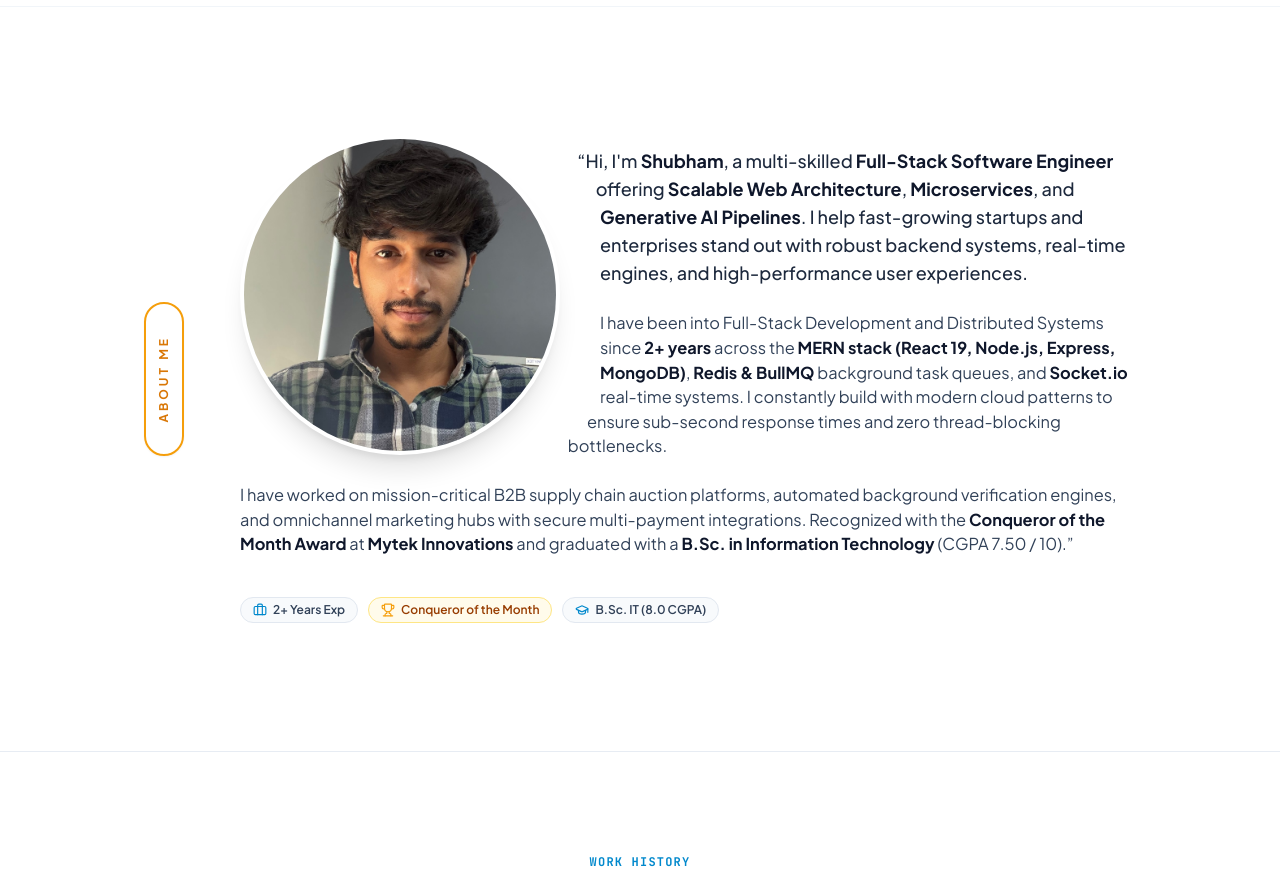
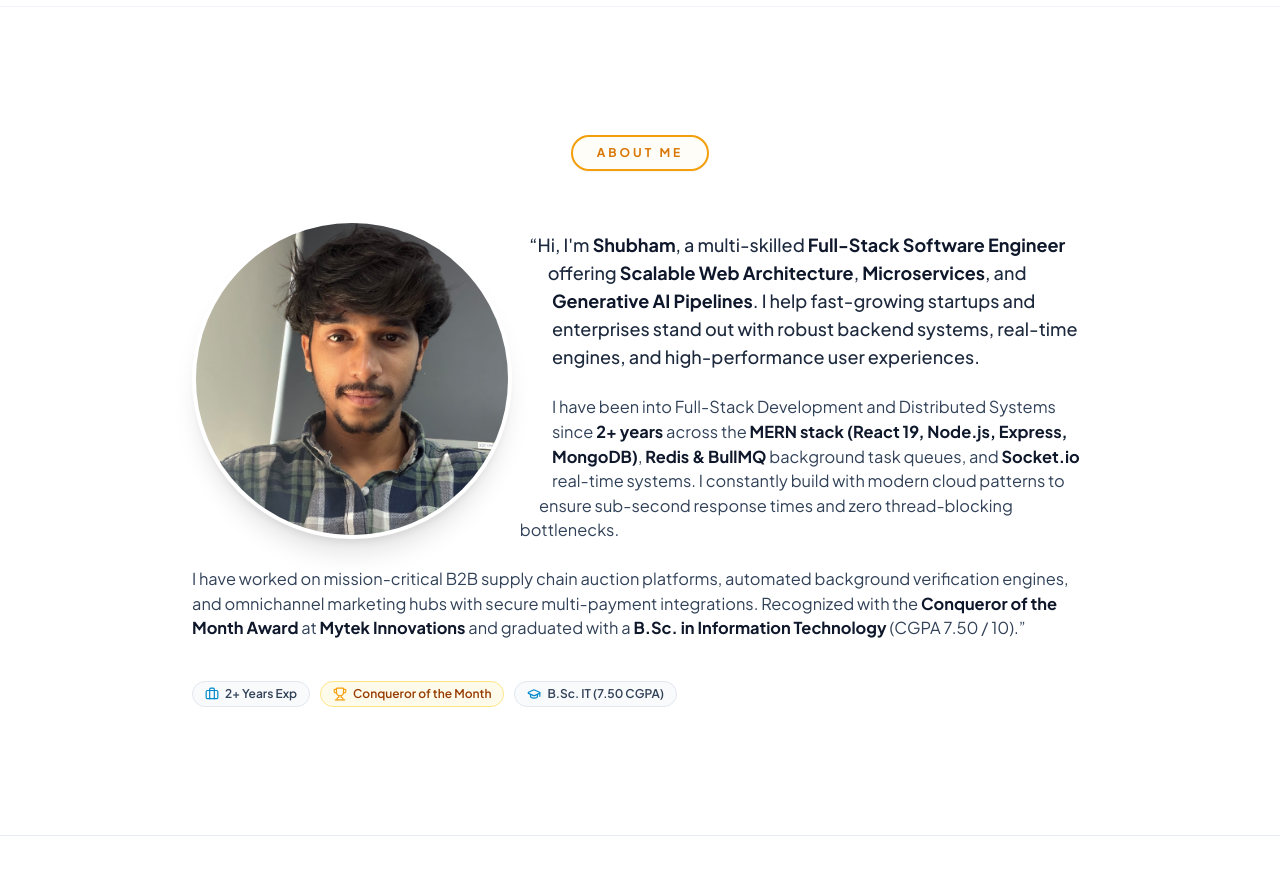
Before and after one commit to shubhamharaddev24-a11y/Portfolio, a React (Vite) app in the folder frontend/: page / in a window 1280 px wide. Shown: the part 740-1622 px from the top of the page. Built offline with nearby package versions, Linux system fonts and the light colour scheme.

Commit message:
feat: add AboutSection component to portfolio frontend

```diff
--- a/frontend/src/components/AboutSection.jsx
+++ b/frontend/src/components/AboutSection.jsx
@@ -9,31 +9,15 @@ export const AboutSection = () => {
     <section id="about" className="py-20 sm:py-28 lg:py-32 bg-white border-t border-slate-100 w-full overflow-hidden">
       <div className="w-full max-w-6xl mx-auto px-6 sm:px-10 lg:px-12">
 
-        {/* Mobile Badge for Small Screens */}
-        <div className="flex sm:hidden justify-center mb-8">
-          <div className="inline-flex items-center justify-center border-2 border-[#f59e0b] rounded-full px-5 py-1.5 text-[#d97706] text-xs font-bold tracking-[0.2em] uppercase">
+        {/* Top "ABOUT ME" Pill Badge placed at the top above image & content */}
+        <div className="flex justify-center mb-10 sm:mb-12">
+          <div className="inline-flex items-center justify-center border-2 border-[#f59e0b] rounded-full px-6 py-2 text-[#d97706] text-xs font-bold tracking-[0.25em] uppercase shadow-xs bg-amber-50/40">
             ABOUT ME
           </div>
         </div>
 
-        {/* Main Wrapper: Vertical Pill Badge + Content Area */}
-        <div className="flex items-center justify-center gap-6 sm:gap-10 lg:gap-14">
-
-          {/* Vertical "ABOUT ME" Pill matching reference image */}
-          <div className="hidden sm:flex shrink-0 items-center justify-center border-2 border-[#f59e0b] rounded-full py-8 px-2.5 text-[#d97706] shadow-xs">
-            <span
-              className="text-xs font-bold uppercase tracking-[0.25em] select-none"
-              style={{
-                writingMode: 'vertical-rl',
-                transform: 'rotate(180deg)',
-              }}
-            >
-              ABOUT ME
-            </span>
-          </div>
-
-          {/* Floated Circle and Circular Wrapping Text Container */}
-          <div className="flex-1 max-w-4xl">
+        {/* Main Content Area: Floated Circle with Circular Text Wrapping */}
+        <div className="max-w-4xl mx-auto">
 
           {/* Floated Circular Image with shape-outside for organic curve wrapping */}
           <div
@@ -85,7 +69,7 @@ export const AboutSection = () => {
               </div>
               <div className="inline-flex items-center gap-1.5 px-3 py-1 rounded-full bg-slate-50 border border-slate-200 text-xs font-semibold text-slate-700">
                 <GraduationCap className="w-3.5 h-3.5 text-[#0088cc]" />
-                  <span>B.Sc. IT (8.0 CGPA)</span>
+                <span>B.Sc. IT (7.50 CGPA)</span>
               </div>
             </div>
 
@@ -97,8 +81,6 @@ export const AboutSection = () => {
         </div>
 
       </div>
-
-      </div>
     </section>
   );
 };
```
Lines whose indentation alone changed are shown as unchanged.
